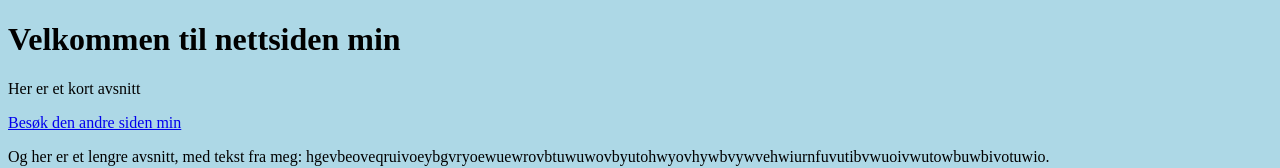
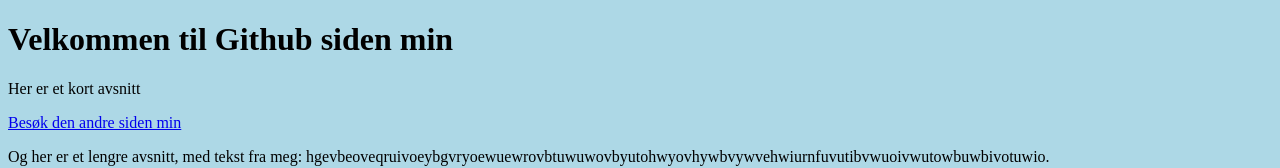
Before and after one commit to hubaggo/unikt-innenfor-hubaggo, a plain HTML site: page index.html in a window 1280 px wide. Shown: the top 168 px of the page. Drawn offline with Linux system fonts and the light colour scheme.

Commit message:
Update index.html

```diff
--- a/index.html
+++ b/index.html
@@ -7,7 +7,7 @@
 </head>
 <body>
 
-    <h1> Velkommen til nettsiden min </h1>
+    <h1> Velkommen til Github siden min </h1>
 
     <p> Her er et kort avsnitt </p>
 
```
